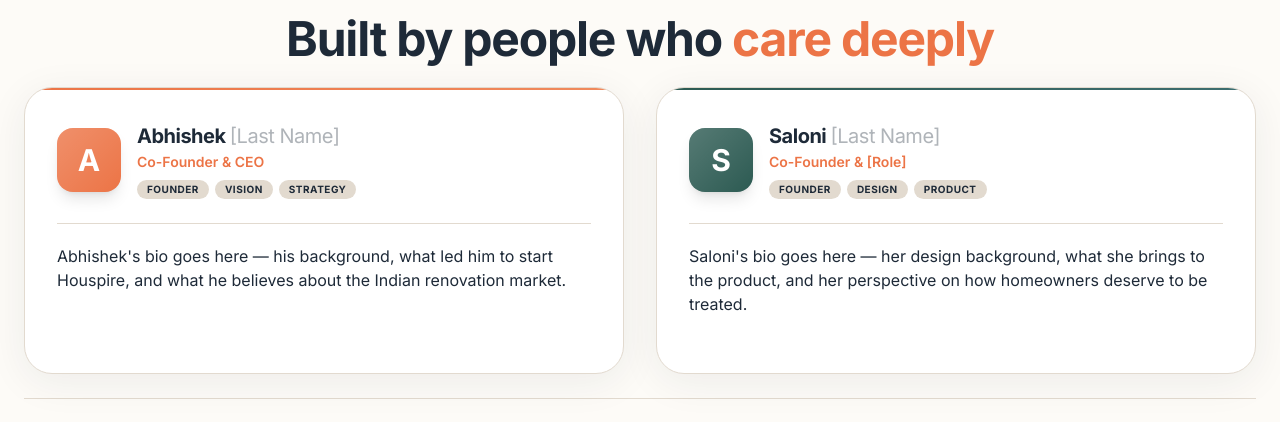
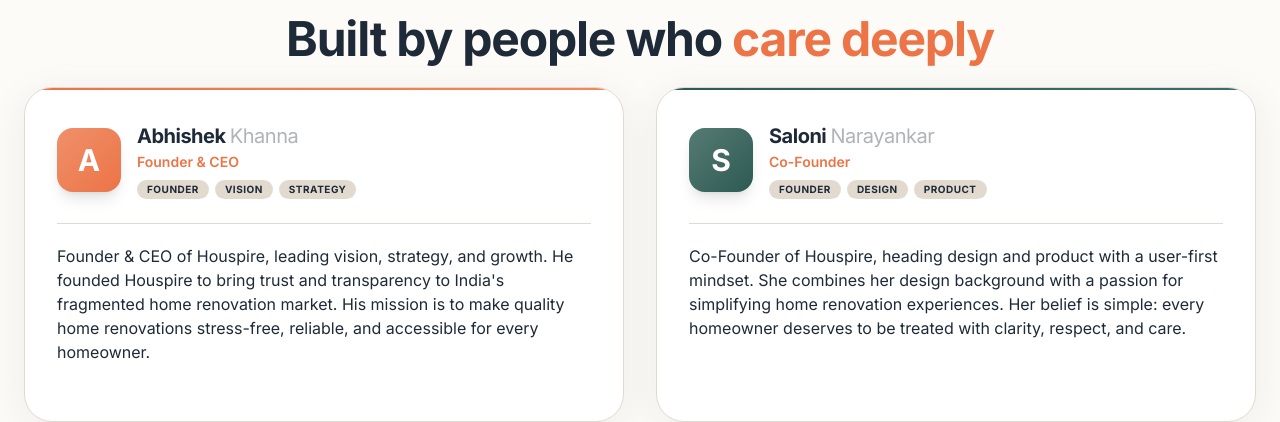
Before and after one commit to gipldevelopers/houspire-website, a Next.js app: page /aboutus in a window 1280 px wide. Shown: the part 1811-2233 px from the top of the page. Built offline with nearby package versions, Linux system fonts and the light colour scheme.

Commit message:
team detail added

```diff
--- a/src/app/aboutus/components/Ourleader.jsx
+++ b/src/app/aboutus/components/Ourleader.jsx
@@ -6,9 +6,9 @@
   {
     initial: "A",
     name: "Abhishek",
-    lastName: "[Last Name]",
-    role: "Co-Founder & CEO",
-    bio: "Abhishek's bio goes here — his background, what led him to start Houspire, and what he believes about the Indian renovation market.",
+    lastName: "Khanna",
+    role: "Founder & CEO",
+    bio: "Founder & CEO of Houspire, leading vision, strategy, and growth. He founded Houspire to bring trust and transparency to India's fragmented home renovation market. His mission is to make quality home renovations stress-free, reliable, and accessible for every homeowner.",
     accent: "from-[#EC7446] to-[#f08a5d]",
     avatarBg: "bg-[#EC7446]",
     tag: "Founder · Vision · Strategy",
@@ -16,9 +16,9 @@
   {
     initial: "S",
     name: "Saloni",
-    lastName: "[Last Name]",
-    role: "Co-Founder & [Role]",
-    bio: "Saloni's bio goes here — her design background, what she brings to the product, and her perspective on how homeowners deserve to be treated.",
+    lastName: "Narayankar",
+    role: "Co-Founder",
+    bio: "Co-Founder of Houspire, heading design and product with a user-first mindset. She combines her design background with a passion for simplifying home renovation experiences. Her belief is simple: every homeowner deserves to be treated with clarity, respect, and care.",
     accent: "from-[#2C5A52] to-[#3D6E70]",
     avatarBg: "bg-[#2C5A52]",
     tag: "Founder · Design · Product",
```
